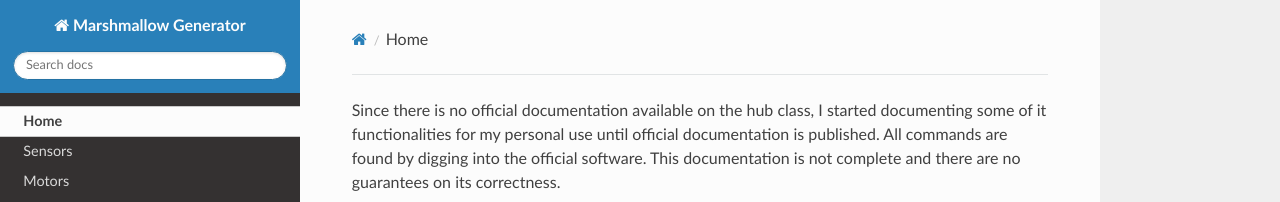
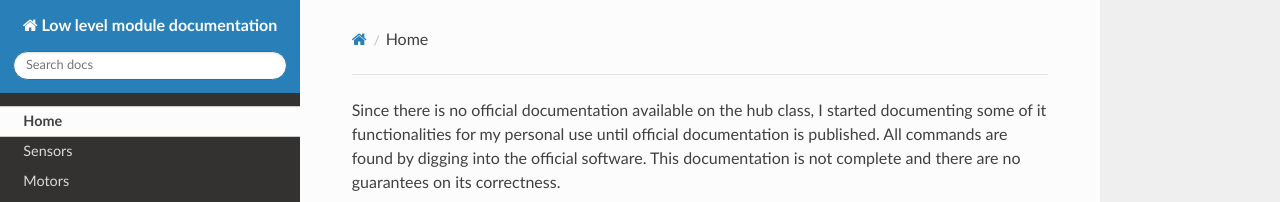
Before and after one commit to NStrijbosch/hub-module-notes, an MkDocs documentation site: the page built from docs/index.md, in a window 1280 px wide. Shown: the top 202 px of the page. Built offline with MkDocs 1.6.1, drawn with Linux system fonts in a browser that asks for light colours; nearby versions of some CDN libraries.

Commit message:
Update mkdocs.yml

```diff
--- a/mkdocs.yml
+++ b/mkdocs.yml
@@ -1,4 +1,4 @@
-site_name: Marshmallow Generator
+site_name: Low level module documentation
 nav:
     - 'index.md'
     - 'sensors.md'
```
